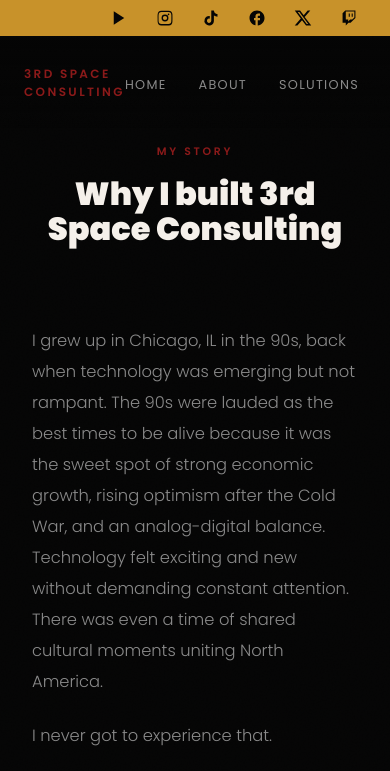
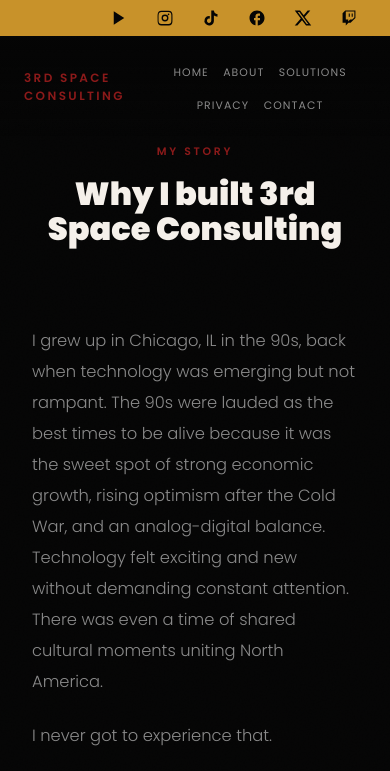
Before and after one commit to 3rdSpaceConsulting/3rdspaceconsulting-website, a plain HTML site: page about.html in a window 390 px wide. Shown: the top 771 px of the page. Drawn offline with Linux system fonts and the light colour scheme.

Commit message:
Update about.html

```diff
--- a/about.html
+++ b/about.html
@@ -85,6 +85,7 @@
     .nav-links {
       display: flex;
       align-items: center;
+      flex-wrap: wrap;
       gap: 2rem;
       list-style: none;
     }
@@ -171,6 +172,8 @@
 
     @media (max-width: 768px) {
       nav { padding: 1.25rem 1.5rem; }
+      .nav-links { gap: 0.9rem; row-gap: 0.5rem; justify-content: center; }
+      .nav-links a { font-size: 0.68rem; }
     }
   </style>
   <style>
@@ -257,7 +260,7 @@
       <li><a href="/">Home</a></li>
       <li><a href="about.html">About</a></li>
       <li><a href="solutions.html">Solutions</a></li>
-      <li><a href="privacy-policy.html">Privacy Policy</a></li>
+      <li><a href="privacy-policy.html">Privacy</a></li>
       <li><a href="index.html#connect-form">Contact</a></li>
     </ul>
   </nav>
@@ -316,7 +319,7 @@
       <li><a href="/">Home</a></li>
       <li><a href="about.html">About</a></li>
       <li><a href="solutions.html">Solutions</a></li>
-      <li><a href="privacy-policy.html">Privacy Policy</a></li>
+      <li><a href="privacy-policy.html">Privacy</a></li>
       <li><a href="index.html#connect-form">Contact</a></li>
     </ul>
     <p class="footer-copy">© 2026 3rd Space Consulting LLC · Bringing People Back Together</p>
```
